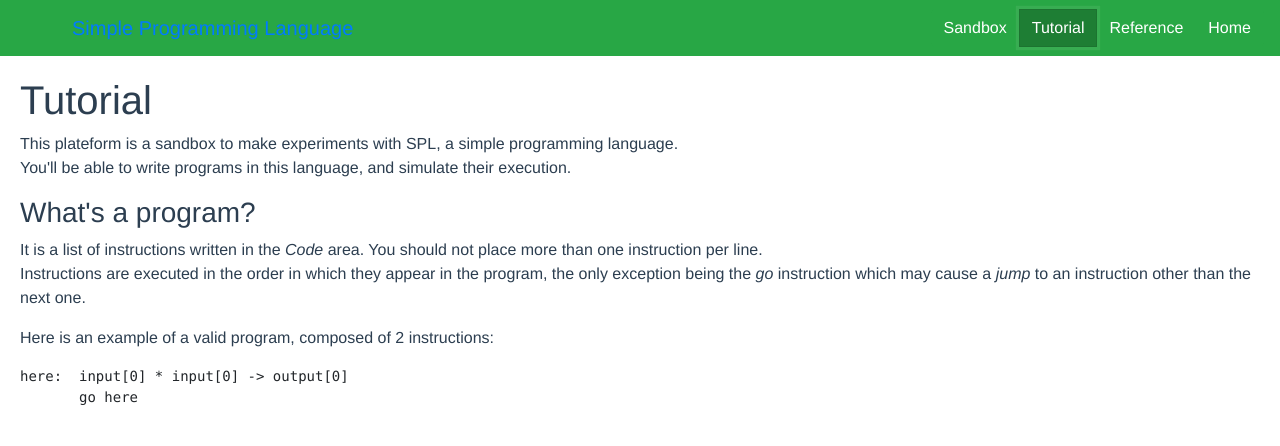
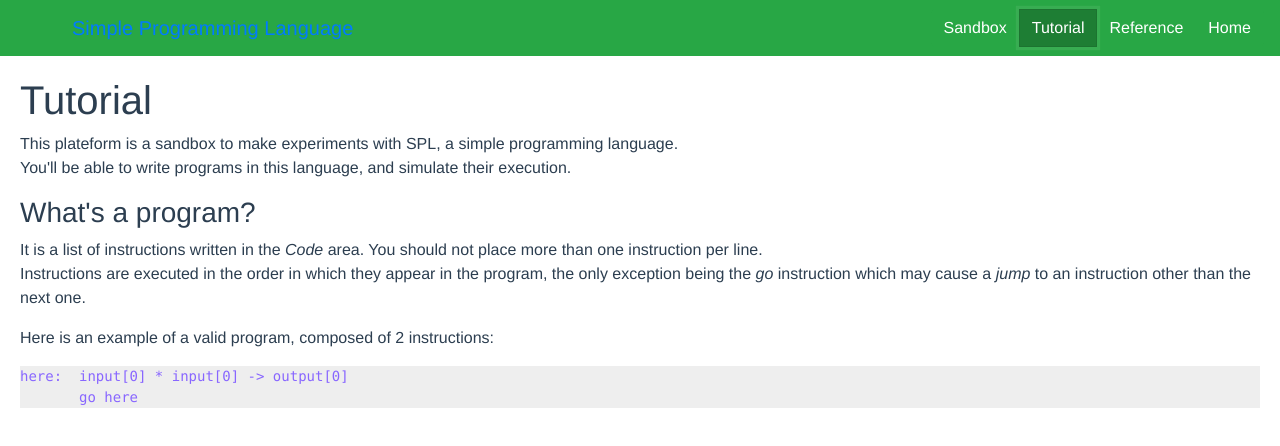
Before and after one commit to jcbuisson/simple-programming-language, a Vue app: page / in a window 1280 px wide. Both pictures are taken after a click on the button "Tutorial". Shown: the top 446 px of the page. Built offline with nearby package versions, Linux system fonts and the light colour scheme.

Commit message:
Set input_array read-only

```diff
--- a/src/components/MemoryEditor.vue
+++ b/src/components/MemoryEditor.vue
@@ -30,6 +30,7 @@
          title: String,
          numberarray: Array,
          styleactiveline: Boolean,
+         readonly: Boolean,
       },
       computed: {
          textContent: function() {
@@ -49,6 +50,7 @@
                mode: "text/BIDON",
                styleActiveLine: this.styleactiveline,
                lineWrapping: true,
+               readOnly: this.readonly,
                tabSize: 3,
                lineNumbers: true,
                firstLineNumber: 0,
--- a/src/components/Sandbox.vue
+++ b/src/components/Sandbox.vue
@@ -45,6 +45,7 @@
                               :numberarray="data_array"
                               :title="'Data'"
                               v-bind:styleactiveline="false"
+                              v-bind:readonly="false"
                               v-on:memoryChange="dataEdited"
                ></memory-editor>
             </div>
@@ -53,12 +54,14 @@
                               :numberarray="stack_array"
                               :title="'Stack'"
                               v-bind:styleactiveline="false"
+                              v-bind:readonly="true"
                               v-on:memoryChange="stackEdited"
                ></memory-editor>
             </div>
             <div class="input-panel">
                <memory-editor class="input-editor"
                               :numberarray="input_array"
+                              v-bind:readonly="true"
                               :title="'Input'"
                ></memory-editor>
             </div>
--- a/src/components/Tutorial.vue
+++ b/src/components/Tutorial.vue
@@ -1,6 +1,6 @@
 <template>
    <div class="body">
-      <div v-html="compiledMarkdown"></div>
+      <div v-html="compiledMarkdown" class="md"></div>
    </div>
 </template>
 
@@ -39,13 +39,13 @@
 </script>
 
 <!-- Add "scoped" attribute to limit CSS to this component only -->
-<style scoped>
+<style>
 .body {
   margin: 20px;
 }
 
-code {
-  color: #f66;
-  background: green;
+.md pre {
+  color: #86F;
+  background: #eee;
 }
 </style>
```
